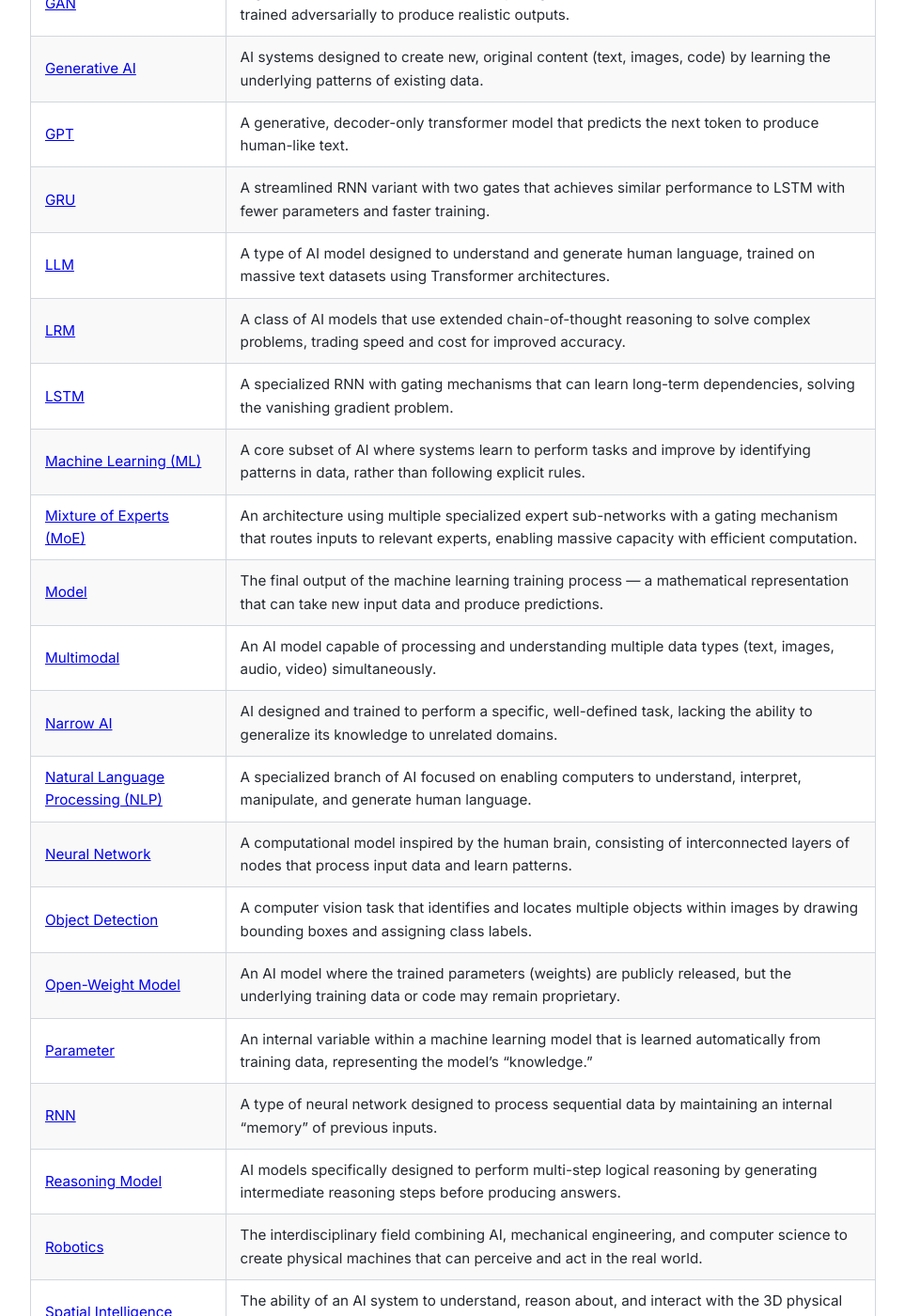
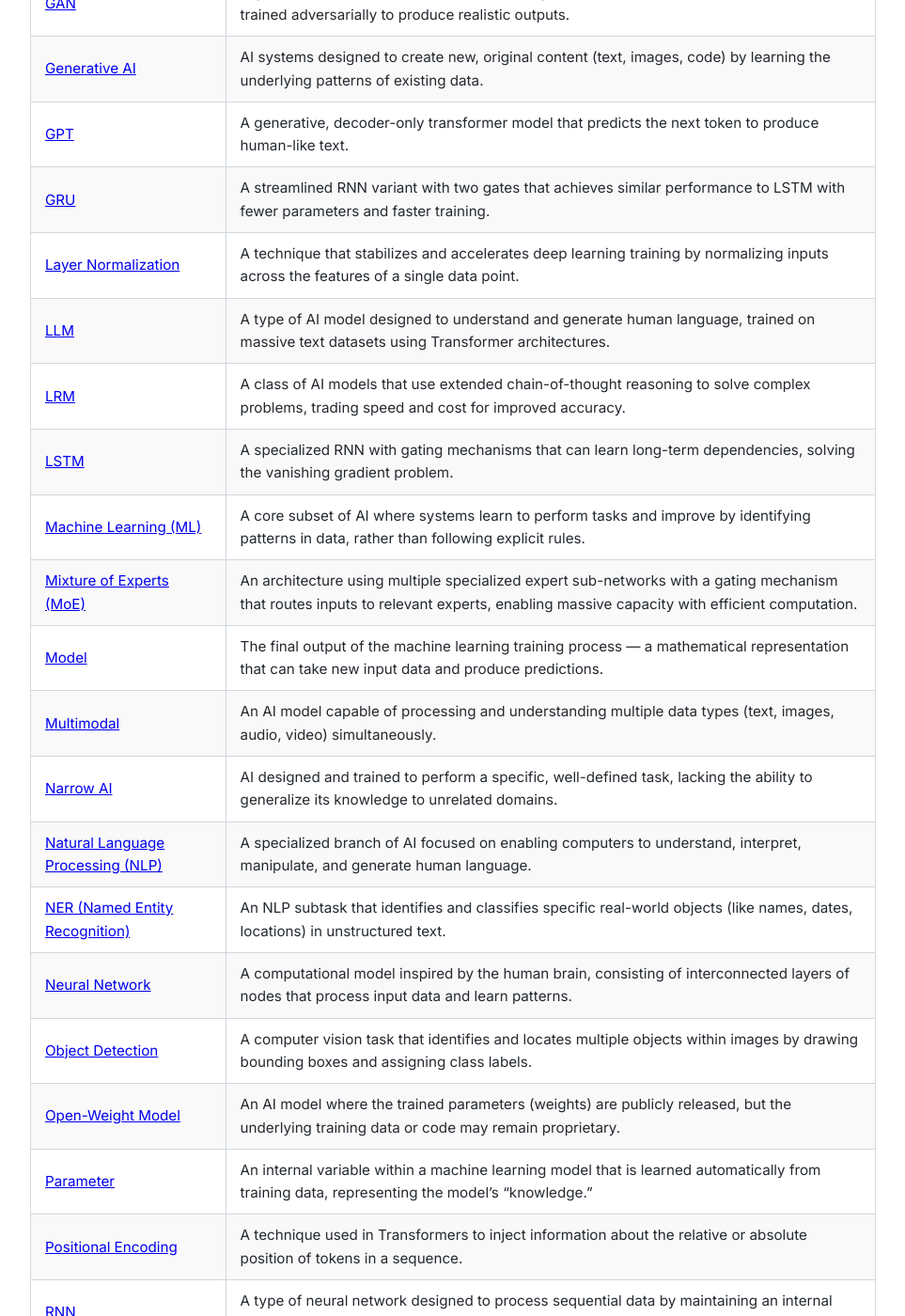
Before and after one commit to alexnubla/ai-dictionary, a Jekyll site: the page built from categories/architecture.md, in a window 1280 px wide and 1400 px high, scrolled down 1813 px. Shown: the whole window at 94% size, without its empty margins (158-1121 px from the left). Built offline with Jekyll 4.4.1, drawn with Linux system fonts in a browser that asks for light colours.

Commit message:
Update architecture.md

```diff
--- a/categories/architecture.md
+++ b/categories/architecture.md
@@ -41,6 +41,7 @@ Different architectures are suited for different tasks:
 | [Generative AI](/ai-dictionary/terms/generative-ai/) | AI systems designed to create new, original content (text, images, code) by learning the underlying patterns of existing data. |
 | [GPT](/ai-dictionary/terms/gpt/) | A generative, decoder-only transformer model that predicts the next token to produce human-like text. |
 | [GRU](/ai-dictionary/terms/gru/) | A streamlined RNN variant with two gates that achieves similar performance to LSTM with fewer parameters and faster training. |
+| [Layer Normalization](/ai-dictionary/terms/layer-normalization/) | A technique that stabilizes and accelerates deep learning training by normalizing inputs across the features of a single data point. |
 | [LLM](/ai-dictionary/terms/llm/) | A type of AI model designed to understand and generate human language, trained on massive text datasets using Transformer architectures. |
 | [LRM](/ai-dictionary/terms/lrm/) | A class of AI models that use extended chain-of-thought reasoning to solve complex problems, trading speed and cost for improved accuracy. |
 | [LSTM](/ai-dictionary/terms/lstm/) | A specialized RNN with gating mechanisms that can learn long-term dependencies, solving the vanishing gradient problem. |
@@ -50,10 +51,12 @@ Different architectures are suited for different tasks:
 | [Multimodal](/ai-dictionary/terms/multimodal/) | An AI model capable of processing and understanding multiple data types (text, images, audio, video) simultaneously. |
 | [Narrow AI](/ai-dictionary/terms/narrow-ai/) | AI designed and trained to perform a specific, well-defined task, lacking the ability to generalize its knowledge to unrelated domains. |
 | [Natural Language Processing (NLP)](/ai-dictionary/terms/nlp/) | A specialized branch of AI focused on enabling computers to understand, interpret, manipulate, and generate human language. |
+| [NER (Named Entity Recognition)](/ai-dictionary/terms/ner/) | An NLP subtask that identifies and classifies specific real-world objects (like names, dates, locations) in unstructured text. |
 | [Neural Network](/ai-dictionary/terms/neural-network/) | A computational model inspired by the human brain, consisting of interconnected layers of nodes that process input data and learn patterns. |
 | [Object Detection](/ai-dictionary/terms/object-detection/) | A computer vision task that identifies and locates multiple objects within images by drawing bounding boxes and assigning class labels. |
 | [Open-Weight Model](/ai-dictionary/terms/open-weight-model/) | An AI model where the trained parameters (weights) are publicly released, but the underlying training data or code may remain proprietary. |
 | [Parameter](/ai-dictionary/terms/parameter/) | An internal variable within a machine learning model that is learned automatically from training data, representing the model's "knowledge." |
+| [Positional Encoding](/ai-dictionary/terms/positional-encoding/) | A technique used in Transformers to inject information about the relative or absolute position of tokens in a sequence. |
 | [RNN](/ai-dictionary/terms/rnn/) | A type of neural network designed to process sequential data by maintaining an internal "memory" of previous inputs. |
 | [Reasoning Model](/ai-dictionary/terms/reasoning-model/) | AI models specifically designed to perform multi-step logical reasoning by generating intermediate reasoning steps before producing answers. |
 | [Robotics](/ai-dictionary/terms/robotics/) | The interdisciplinary field combining AI, mechanical engineering, and computer science to create physical machines that can perceive and act in the real world. |
@@ -63,7 +66,6 @@ Different architectures are suited for different tasks:
 | [Weights](/ai-dictionary/terms/weights/) | The numerical values inside a neural network that determine the strength of connections between neurons, representing the model's learned knowledge. |
 | [XGBoost](/ai-dictionary/terms/xgboost/) | A highly optimized machine learning algorithm based on gradient boosted decision trees, renowned for its speed and dominance in handling tabular data. |
 | [YOLO](/ai-dictionary/terms/yolo/) | A state-of-the-art, real-time object detection system that identifies and locates multiple objects within an image in a single pass. |
-
 
 ## Why Architecture Matters
 
```
